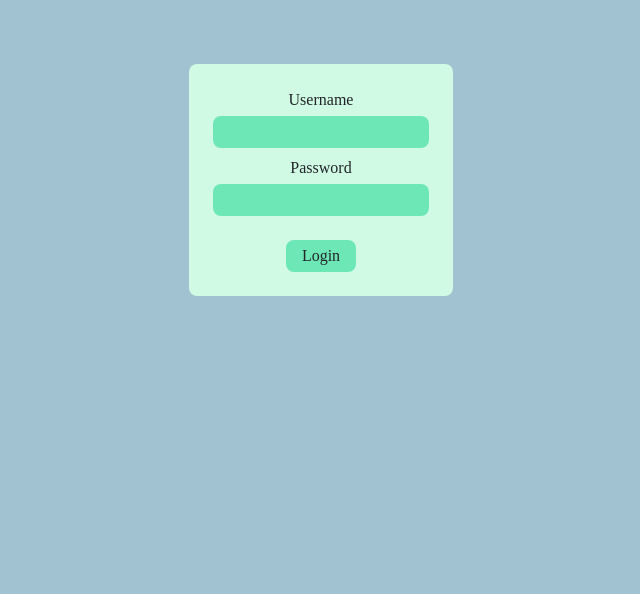
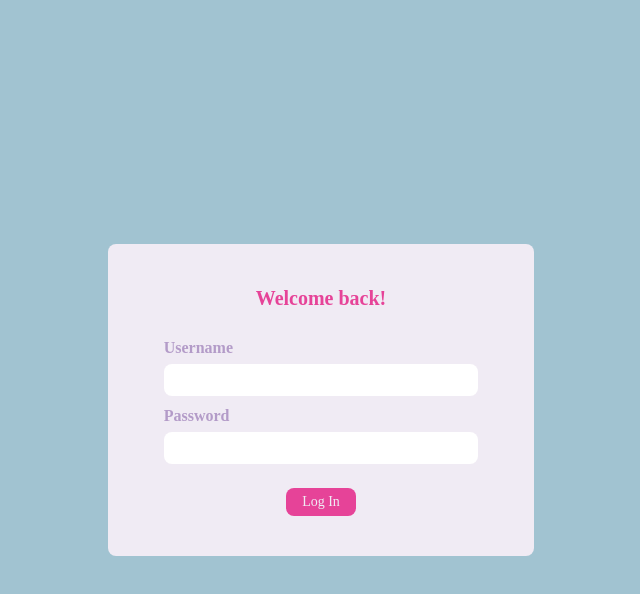
Before and after one commit to elisetvy/friender-frontend, a React (Create React App) app: page /login in a window 1280 px wide. Shown: the top 594 px of the page, without its empty margins (319-959 px from the left). Built offline with nearby package versions, Linux system fonts and the light colour scheme.

Commit message:
Update login form colors

```diff
--- a/public/index.html
+++ b/public/index.html
@@ -26,7 +26,7 @@
       work correctly both with client-side routing and a non-root public URL.
       Learn how to configure a non-root public URL by running `npm run build`.
     -->
-    <title>Friender</title>
+    <title>Love Notes</title>
   </head>
   <body>
     <noscript>You need to enable JavaScript to run this app.</noscript>
--- a/src/LoginForm.js
+++ b/src/LoginForm.js
@@ -32,24 +32,21 @@ function LoginForm({ login }) {
   }
 
   return (
-    <div className="text-center pt-10">
-      <form onSubmit={handleSubmit} className="bg-emerald-100 w-fit ml-auto mr-auto px-4 py-4 rounded-lg">
-        <div>
-          <label className="mb-1">Username</label>
-          <div>
+    <div className="absolute top-0 left-0 w-screen h-screen flex justify-center items-center">
+      <div className="background-white w-1/3 flex flex-col justify-center items-center text-center px-14 py-10 rounded-lg">
+        <form onSubmit={handleSubmit} className="flex flex-col text-left w-full">
+          <p className="text-xl font-bold font-fuschia text-center">Welcome back!</p>
+            <div className="mt-4">
+            <label className="mb-1 font-purple font-bold">Username</label>
               <input name="username"
                 required
                 value={loginData.username}
                 onChange={handleChange}
                 type="text"
                 maxLength={20}
-              className="bg-emerald-300 mb-2 rounded-lg px-2 py-1"
+                className="mb-2 rounded-lg px-2 py-1 font-fuschia w-full"
               />
-          </div>
-        </div>
-        <div>
-          <label className="mb-1">Password</label>
-          <div>
+            <label className="mb-1 font-purple font-bold">Password</label>
               <input name="password"
                 required
                 value={loginData.password}
@@ -57,15 +54,16 @@ function LoginForm({ login }) {
                 type="password"
                 minLength={5}
                 maxLength={20}
-              className="bg-emerald-300 rounded-lg px-2 py-1"
+                className="rounded-lg px-2 py-1 font-fuschia w-full"
               />
           </div>
+          {error && <p className="mt-4 text-red-400 font-bold">{error}</p>}
+          <div className="flex justify-center">
+            <button className="background-fuschia font-white w-fit mt-4 px-3 py-1 rounded-lg hover:scale-105 text-sm">Log In</button>
           </div>
-        {error && <p className="mt-4 text-red-400 font-bold">{error}</p>}
-        <button className="bg-emerald-300 mt-4 px-3 py-1 rounded-lg">Login</button>
         </form>
       </div>
-
+    </div>
   );
 }
 
```
Also changed, not shown: src/RegisterForm.js (indentation only). Lines whose indentation alone changed are shown as unchanged.
